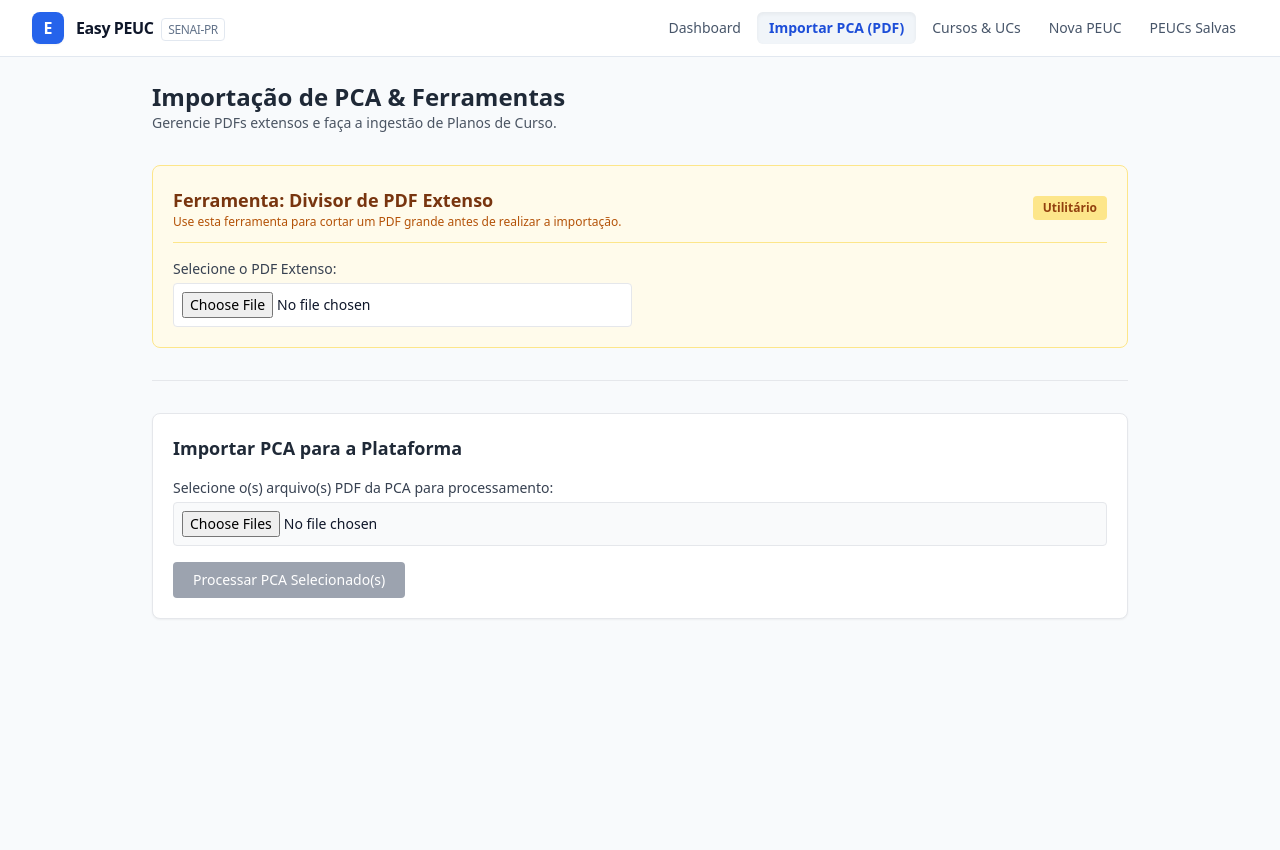
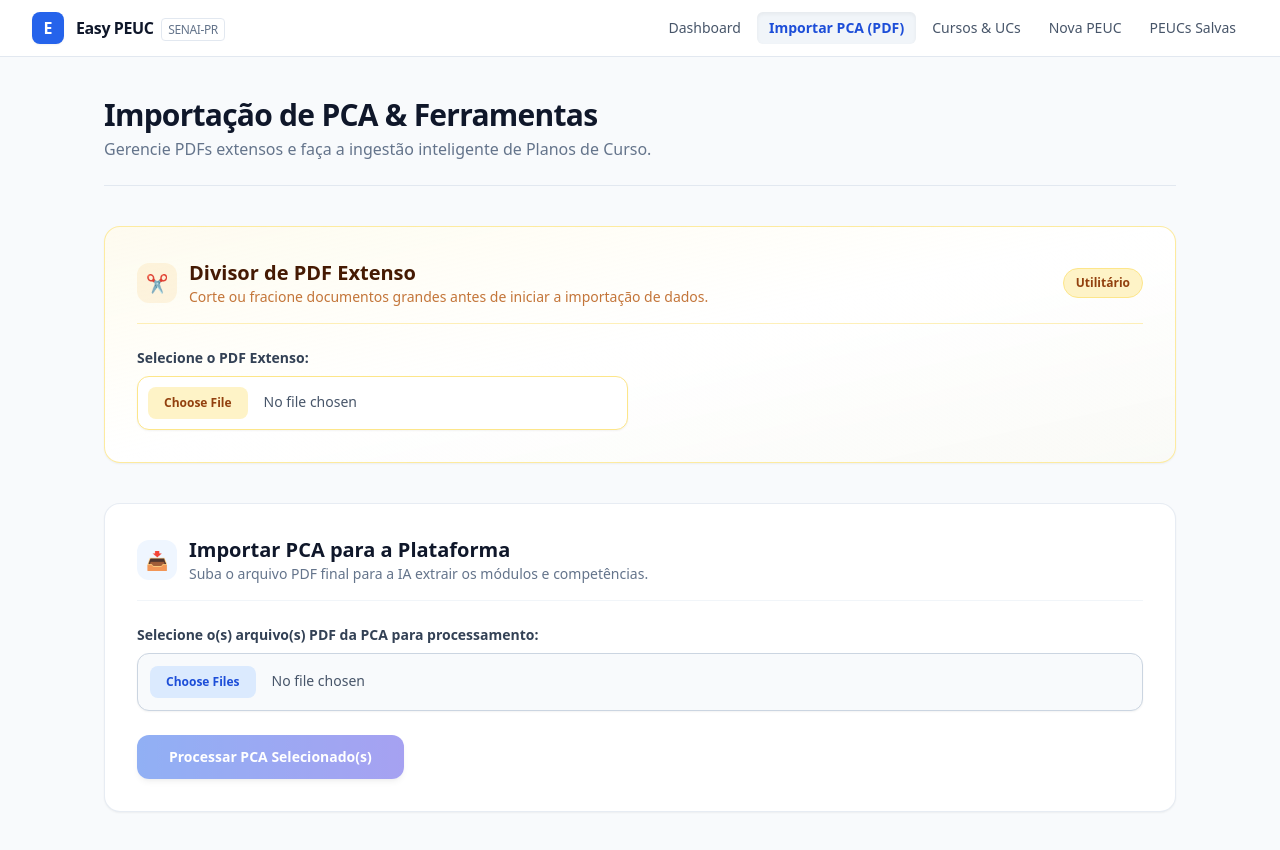
Before and after one commit to Willkmass/Easy-PEUC-Generator, a Next.js app: page /importar-pca in a window 1280 px wide. Before the commit the page ends 800 px from the top, so only its background shows below. Built offline with nearby package versions, Linux system fonts and the light colour scheme.

Commit message:
Update page.jsx

```diff
--- a/app/importar-pca/page.jsx
+++ b/app/importar-pca/page.jsx
@@ -153,68 +153,91 @@ export default function ImportarPCAPage() {
   };
 
   return (
-    <div className="max-w-5xl mx-auto p-6 space-y-8">
+    <div className="max-w-6xl mx-auto p-6 md:p-10 space-y-10">
+      {/* Header Principal */}
+      <div className="flex flex-col md:flex-row md:items-center justify-between gap-4 border-b border-slate-200 pb-6">
         <div>
-        <h1 className="text-2xl font-bold text-gray-800">Importação de PCA & Ferramentas</h1>
-        <p className="text-sm text-gray-600">Gerencie PDFs extensos e faça a ingestão de Planos de Curso.</p>
+          <h1 className="text-3xl font-extrabold text-slate-900 tracking-tight">
+            Importação de PCA & Ferramentas
+          </h1>
+          <p className="text-base text-slate-500 mt-1">
+            Gerencie PDFs extensos e faça a ingestão inteligente de Planos de Curso.
+          </p>
+        </div>
       </div>
 
       {/* FERRAMENTA DE DIVISÃO DE PDF */}
-      <div className="bg-amber-50 border border-amber-200 p-5 rounded-lg space-y-4">
-        <div className="flex items-center justify-between border-b border-amber-200 pb-3">
+      <div className="bg-gradient-to-br from-amber-50/80 via-white to-amber-50/30 border border-amber-200/80 rounded-2xl shadow-sm overflow-hidden transition-all">
+        <div className="p-6 md:p-8 space-y-6">
+          <div className="flex items-center justify-between border-b border-amber-200/60 pb-4">
+            <div className="flex items-center gap-3">
+              <div className="w-10 h-10 rounded-xl bg-amber-500/10 text-amber-700 flex items-center justify-center font-bold text-lg">
+                ✂️
+              </div>
               <div>
-            <h2 className="text-lg font-bold text-amber-900">Ferramenta: Divisor de PDF Extenso</h2>
-            <p className="text-xs text-amber-700">Use esta ferramenta para cortar um PDF grande antes de realizar a importação.</p>
+                <h2 className="text-xl font-bold text-amber-950">Divisor de PDF Extenso</h2>
+                <p className="text-sm text-amber-700/80">
+                  Corte ou fracione documentos grandes antes de iniciar a importação de dados.
+                </p>
               </div>
-          <span className="text-xs font-semibold bg-amber-200 text-amber-800 px-2.5 py-1 rounded">Utilitário</span>
+            </div>
+            <span className="text-xs font-semibold bg-amber-100 text-amber-800 px-3 py-1.5 rounded-full border border-amber-200">
+              Utilitário
+            </span>
           </div>
 
-        <div className="grid grid-cols-1 md:grid-cols-2 gap-4">
+          <div className="grid grid-cols-1 md:grid-cols-2 gap-6 items-start">
             <div>
-            <label className="block text-sm font-medium text-gray-700 mb-1">Selecione o PDF Extenso:</label>
+              <label className="block text-sm font-semibold text-slate-700 mb-2">
+                Selecione o PDF Extenso:
+              </label>
               <input
                 type="file"
                 accept="application/pdf"
                 onChange={handleCarregarPdfParaDividir}
-              className="block w-full text-sm border p-2 rounded bg-white"
+                className="block w-full text-sm text-slate-600 border border-amber-200 rounded-xl bg-white p-2.5 shadow-sm file:mr-4 file:py-2 file:px-4 file:rounded-lg file:border-0 file:text-xs file:font-semibold file:bg-amber-100 file:text-amber-800 hover:file:bg-amber-200 transition-all cursor-pointer"
               />
             </div>
 
             {infoPdf && (
-            <div className="bg-white p-3 rounded border text-sm space-y-1">
-              <p className="font-bold text-gray-800 truncate">{infoPdf.nome}</p>
-              <p className="text-xs text-gray-600">Total de Páginas: <span className="font-semibold text-blue-600">{infoPdf.totalPaginas}</span></p>
+              <div className="bg-white p-4 rounded-xl border border-amber-200/80 shadow-sm space-y-1">
+                <p className="font-semibold text-slate-800 truncate text-sm">{infoPdf.nome}</p>
+                <p className="text-xs text-slate-500">
+                  Total de Páginas: <span className="font-bold text-amber-700 text-sm">{infoPdf.totalPaginas}</span>
+                </p>
               </div>
             )}
           </div>
 
           {infoPdf && (
-          <div className="bg-white p-4 rounded border space-y-4">
-            <div className="flex gap-4 border-b pb-3">
-              <label className="flex items-center gap-2 text-sm font-medium cursor-pointer">
+            <div className="bg-white/80 backdrop-blur-sm p-6 rounded-xl border border-amber-200/60 space-y-6 shadow-sm">
+              <div className="flex flex-wrap gap-6 border-b border-slate-100 pb-4">
+                <label className="flex items-center gap-2.5 text-sm font-semibold text-slate-700 cursor-pointer">
                   <input
                     type="radio"
                     name="modo"
                     value="intervalo"
                     checked={modoDivisao === 'intervalo'}
                     onChange={() => setModoDivisao('intervalo')}
+                    className="w-4 h-4 text-amber-600 focus:ring-amber-500 border-slate-300"
                   />
                   Extrair Intervalo Específico
                 </label>
-              <label className="flex items-center gap-2 text-sm font-medium cursor-pointer">
+                <label className="flex items-center gap-2.5 text-sm font-semibold text-slate-700 cursor-pointer">
                   <input
                     type="radio"
                     name="modo"
                     value="blocos"
                     checked={modoDivisao === 'blocos'}
                     onChange={() => setModoDivisao('blocos')}
+                    className="w-4 h-4 text-amber-600 focus:ring-amber-500 border-slate-300"
                   />
                   Dividir em Partes Igualitárias
                 </label>
               </div>
 
               {modoDivisao === 'intervalo' ? (
-              <div className="flex items-center gap-3 text-sm">
+                <div className="flex flex-wrap items-center gap-3 text-sm font-medium text-slate-600">
                   <span>Extrair da página</span>
                   <input
                     type="number"
@@ -222,7 +245,7 @@ export default function ImportarPCAPage() {
                     max={infoPdf.totalPaginas}
                     value={paginaInicio}
                     onChange={(e) => setPaginaInicio(e.target.value)}
-                  className="w-20 border p-1 rounded text-center"
+                    className="w-24 border border-slate-300 p-2 rounded-lg text-center font-semibold text-slate-800 focus:ring-2 focus:ring-amber-500 outline-none"
                   />
                   <span>até a página</span>
                   <input
@@ -231,11 +254,11 @@ export default function ImportarPCAPage() {
                     max={infoPdf.totalPaginas}
                     value={paginaFim}
                     onChange={(e) => setPaginaFim(e.target.value)}
-                  className="w-20 border p-1 rounded text-center"
+                    className="w-24 border border-slate-300 p-2 rounded-lg text-center font-semibold text-slate-800 focus:ring-2 focus:ring-amber-500 outline-none"
                   />
                 </div>
               ) : (
-              <div className="flex items-center gap-3 text-sm">
+                <div className="flex flex-wrap items-center gap-3 text-sm font-medium text-slate-600">
                   <span>Dividir arquivo a cada</span>
                   <input
                     type="number"
@@ -243,7 +266,7 @@ export default function ImportarPCAPage() {
                     max={infoPdf.totalPaginas}
                     value={tamanhoBloco}
                     onChange={(e) => setTamanhoBloco(e.target.value)}
-                  className="w-20 border p-1 rounded text-center"
+                    className="w-24 border border-slate-300 p-2 rounded-lg text-center font-semibold text-slate-800 focus:ring-2 focus:ring-amber-500 outline-none"
                   />
                   <span>páginas</span>
                 </div>
@@ -252,7 +275,7 @@ export default function ImportarPCAPage() {
               <button
                 onClick={handleExecutarDivisao}
                 disabled={processandoPdf}
-              className="bg-amber-600 text-white px-4 py-2 rounded text-sm font-medium hover:bg-amber-700 disabled:bg-gray-400"
+                className="bg-gradient-to-r from-amber-600 to-amber-700 text-white px-6 py-2.5 rounded-xl text-sm font-semibold shadow-sm hover:from-amber-700 hover:to-amber-800 focus:ring-2 focus:ring-amber-500 disabled:opacity-50 transition-all cursor-pointer"
               >
                 {processandoPdf ? 'Processando Divisão...' : 'Gerar Arquivos Divididos'}
               </button>
@@ -260,19 +283,19 @@ export default function ImportarPCAPage() {
           )}
 
           {arquivosGerados.length > 0 && (
-          <div className="bg-white p-4 rounded border space-y-3">
-            <h3 className="text-sm font-bold text-gray-700">Arquivos Prontos para Download:</h3>
-            <div className="grid grid-cols-1 sm:grid-cols-2 gap-2">
+            <div className="bg-white p-5 rounded-xl border border-amber-200/80 space-y-4 shadow-sm">
+              <h3 className="text-sm font-bold text-slate-700">Arquivos Prontos para Download:</h3>
+              <div className="grid grid-cols-1 sm:grid-cols-2 gap-3">
                 {arquivosGerados.map((arq, idx) => (
-                <div key={idx} className="flex justify-between items-center p-2 border rounded bg-gray-50 text-xs">
-                  <div>
-                    <p className="font-bold text-gray-800 truncate max-w-[200px]">{arq.nome}</p>
-                    <p className="text-gray-500">{arq.totalPaginas} página(s)</p>
+                  <div key={idx} className="flex justify-between items-center p-3 border border-slate-200 rounded-xl bg-slate-50/50 text-xs hover:border-slate-300 transition-all">
+                    <div className="pr-2">
+                      <p className="font-bold text-slate-800 truncate max-w-[200px]">{arq.nome}</p>
+                      <p className="text-slate-500 text-[11px] mt-0.5">{arq.totalPaginas} página(s)</p>
                     </div>
                     <a
                       href={arq.blobUrl}
                       download={arq.nome}
-                    className="bg-green-600 text-white px-3 py-1 rounded text-xs font-semibold hover:bg-green-700"
+                      className="bg-emerald-600 text-white px-3.5 py-1.5 rounded-lg text-xs font-semibold hover:bg-emerald-700 shadow-sm transition-all whitespace-nowrap"
                     >
                       Baixar
                     </a>
@@ -282,16 +305,23 @@ export default function ImportarPCAPage() {
             </div>
           )}
         </div>
-
-      <hr className="border-gray-200" />
+      </div>
 
       {/* ÁREA DE IMPORTAÇÃO */}
-      <div className="bg-white p-5 rounded-lg border shadow-sm space-y-4">
-        <h2 className="text-lg font-bold text-gray-800">Importar PCA para a Plataforma</h2>
+      <div className="bg-white p-6 md:p-8 rounded-2xl border border-slate-200/80 shadow-sm space-y-6">
+        <div className="flex items-center gap-3 border-b border-slate-100 pb-4">
+          <div className="w-10 h-10 rounded-xl bg-blue-50 text-blue-600 flex items-center justify-center font-bold text-lg">
+            📥
+          </div>
+          <div>
+            <h2 className="text-xl font-bold text-slate-900">Importar PCA para a Plataforma</h2>
+            <p className="text-sm text-slate-500">Suba o arquivo PDF final para a IA extrair os módulos e competências.</p>
+          </div>
+        </div>
 
-        <form onSubmit={handleEnviarParaApi} className="space-y-4">
+        <form onSubmit={handleEnviarParaApi} className="space-y-6">
           <div>
-            <label className="block text-sm font-medium text-gray-700 mb-1">
+            <label className="block text-sm font-semibold text-slate-700 mb-2">
               Selecione o(s) arquivo(s) PDF da PCA para processamento:
             </label>
             <input
@@ -300,53 +330,59 @@ export default function ImportarPCAPage() {
               multiple
               onChange={(e) => setArquivosImportacao(e.target.files)}
               disabled={carregandoImportacao}
-              className="block w-full text-sm border p-2 rounded bg-gray-50"
+              className="block w-full text-sm text-slate-600 border border-slate-300 rounded-xl bg-slate-50 p-3 shadow-sm file:mr-4 file:py-2 file:px-4 file:rounded-lg file:border-0 file:text-xs file:font-semibold file:bg-blue-100 file:text-blue-700 hover:file:bg-blue-200 transition-all cursor-pointer disabled:opacity-50"
             />
           </div>
 
           <button
             type="submit"
             disabled={carregandoImportacao || !arquivosImportacao || arquivosImportacao.length === 0}
-            className="bg-blue-600 text-white px-5 py-2 rounded font-medium text-sm hover:bg-blue-700 disabled:bg-gray-400"
+            className="w-full sm:w-auto bg-gradient-to-r from-blue-600 to-indigo-600 text-white px-8 py-3 rounded-xl font-semibold text-sm shadow-md hover:from-blue-700 hover:to-indigo-700 focus:ring-2 focus:ring-blue-500 disabled:opacity-50 transition-all cursor-pointer"
           >
             {carregandoImportacao ? 'Extraindo Dados via Gemini...' : 'Processar PCA Selecionado(s)'}
           </button>
         </form>
 
         {erroImportacao && (
-          <div className="p-3 bg-red-50 text-red-700 border border-red-200 rounded text-sm">
+          <div className="p-4 bg-red-50 text-red-700 border border-red-200 rounded-xl text-sm font-medium">
             {erroImportacao}
           </div>
         )}
 
         {resultadoExtracao && (
-          <div className="mt-6 border p-4 rounded-lg bg-gray-50 space-y-4">
-            <div className="flex justify-between items-center">
-              <h3 className="text-lg font-bold text-green-700">
+          <div className="mt-8 border border-emerald-200 p-6 rounded-2xl bg-emerald-50/40 space-y-6 shadow-sm">
+            <div className="flex flex-col sm:flex-row sm:items-center justify-between gap-3 border-b border-emerald-200/60 pb-4">
+              <h3 className="text-lg font-bold text-emerald-900">
                 Curso: {resultadoExtracao.nomeCurso || 'Nome não identificado'}
               </h3>
-              <span className="text-xs bg-green-100 text-green-800 font-semibold px-2.5 py-1 rounded">
+              <span className="self-start sm:self-auto text-xs bg-emerald-100 text-emerald-800 font-bold px-3 py-1.5 rounded-full border border-emerald-200">
                 Salvo com sucesso!
               </span>
             </div>
 
-            <div className="space-y-3">
-              <h4 className="font-semibold text-gray-700">
+            <div className="space-y-4">
+              <h4 className="font-semibold text-slate-700 text-sm">
                 Unidades Curriculares ({resultadoExtracao.unidadesCurriculares?.length || 0}):
               </h4>
+              <div className="space-y-3">
                 {resultadoExtracao.unidadesCurriculares?.map((uc, idx) => (
-                <div key={idx} className="bg-white p-3 rounded border text-sm space-y-1">
-                  <p className="font-bold text-gray-800">
-                    {uc.nomeUc} {uc.cargaHoraria && `(${uc.cargaHoraria})`}
+                  <div key={idx} className="bg-white p-5 rounded-xl border border-slate-200/80 shadow-sm space-y-2">
+                    <p className="font-bold text-slate-800 text-base">
+                      {uc.nomeUc} {uc.cargaHoraria && <span className="text-sm font-semibold text-blue-600">({uc.cargaHoraria})</span>}
                     </p>
                     {uc.capacidades?.length > 0 && (
-                    <p><span className="font-medium">Capacidades:</span> {uc.capacidades.join('; ')}</p>
+                      <p className="text-sm text-slate-600 leading-relaxed">
+                        <span className="font-semibold text-slate-800">Capacidades:</span> {uc.capacidades.join('; ')}
+                      </p>
                     )}
                     {uc.conhecimentos?.length > 0 && (
-                    <p><span className="font-medium">Conhecimentos:</span> {uc.conhecimentos.join('; ')}</p>
+                      <p className="text-sm text-slate-600 leading-relaxed">
+                        <span className="font-semibold text-slate-800">Conhecimentos:</span> {uc.conhecimentos.join('; ')}
+                      </p>
                     )}
                   </div>
                 ))}
+              </div>
             </div>
           </div>
         )}
```
Lines whose indentation alone changed are shown as unchanged.
